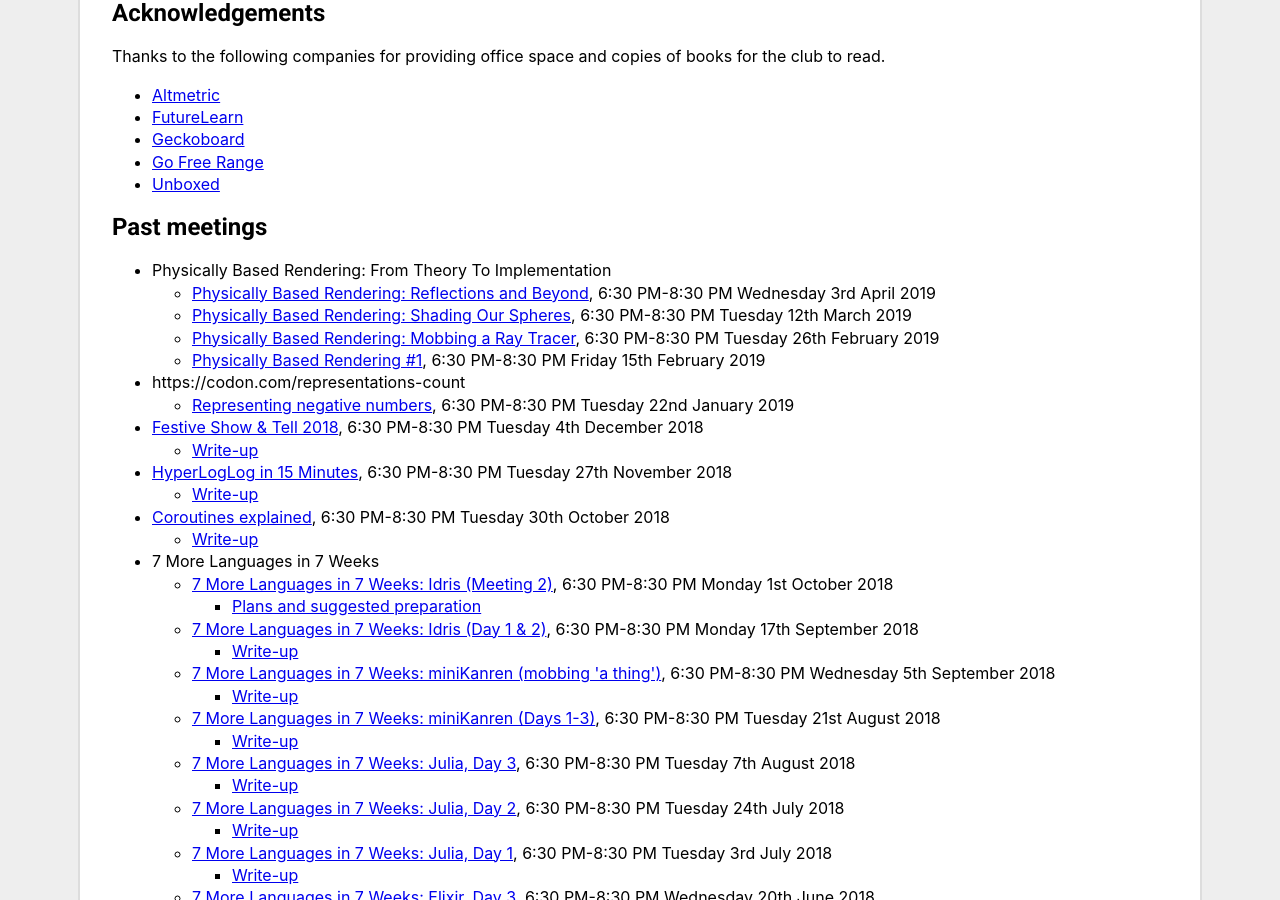
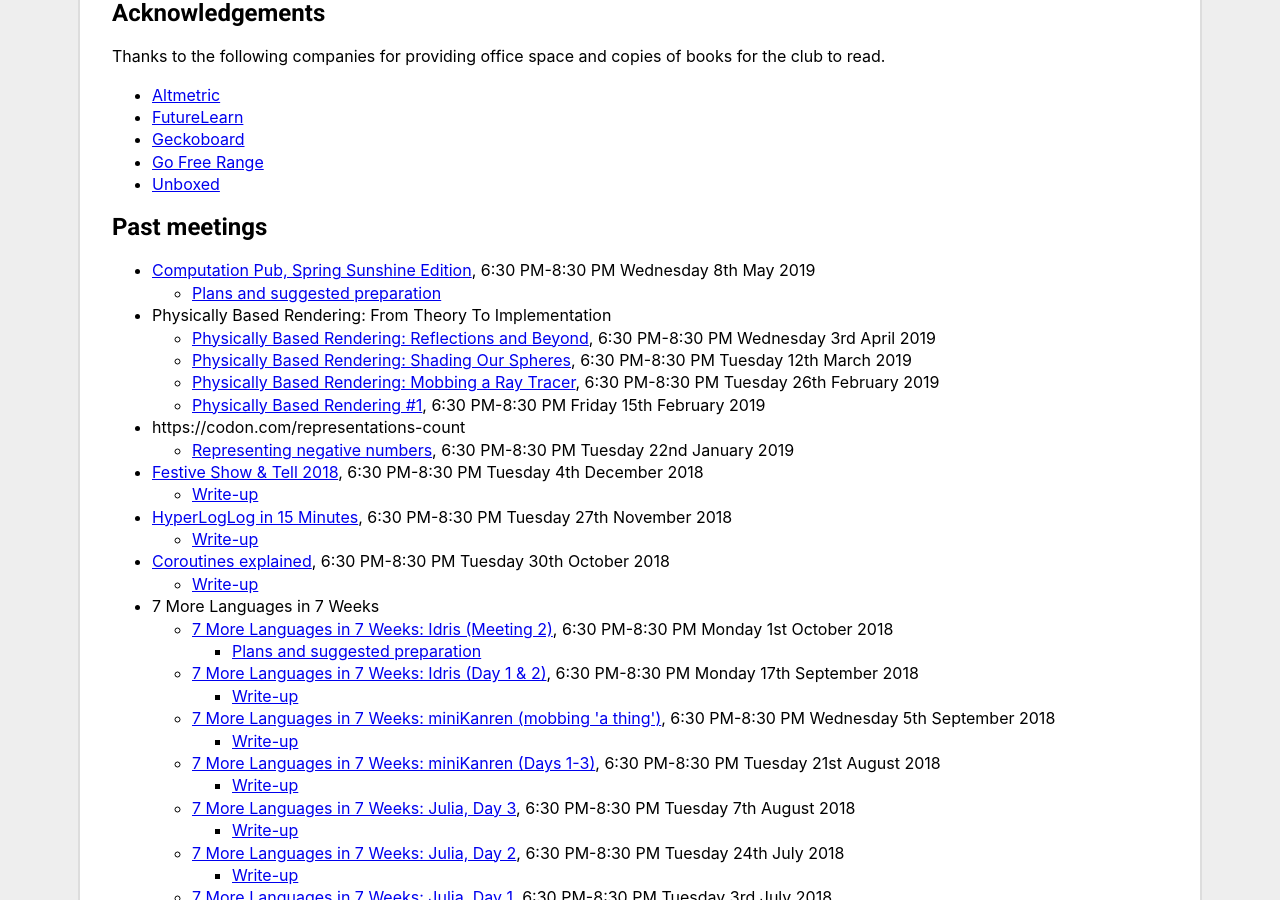
Before and after one commit to computationclub/computationclub.github.io, a Jekyll site: the page built from index.html, in a window 1280 px wide and 900 px high, scrolled down 1683 px. Built offline with Jekyll 4.4.1, drawn with Linux system fonts in a browser that asks for light colours.

Commit message:
Update meetings.yml

```diff
--- a/_data/meetings.yml
+++ b/_data/meetings.yml
@@ -1,3 +1,8 @@
+- date: 2019-05-08
+  title: "Computation Pub, Spring Sunshine Edition"
+  url: https://attending.io/events/computation-pub-spring-sunshine-edition
+  plans: http://london.computation.pub
+
 - date: 2019-04-03
   title: "Physically Based Rendering: Reflections and Beyond"
   book: "Physically Based Rendering: From Theory To Implementation"
```
